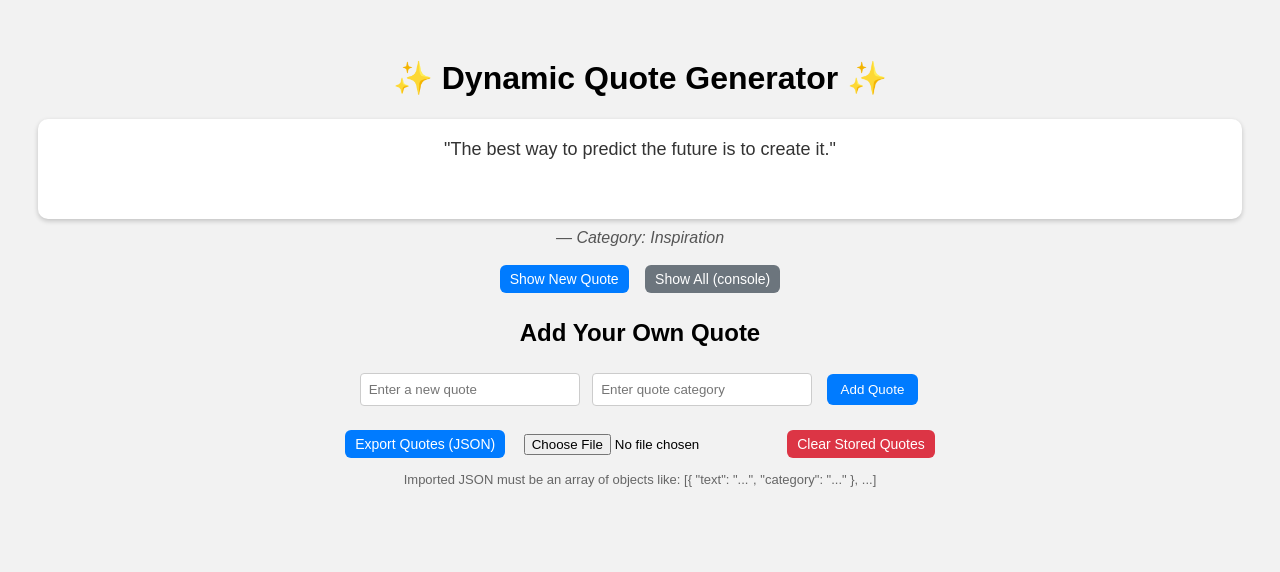
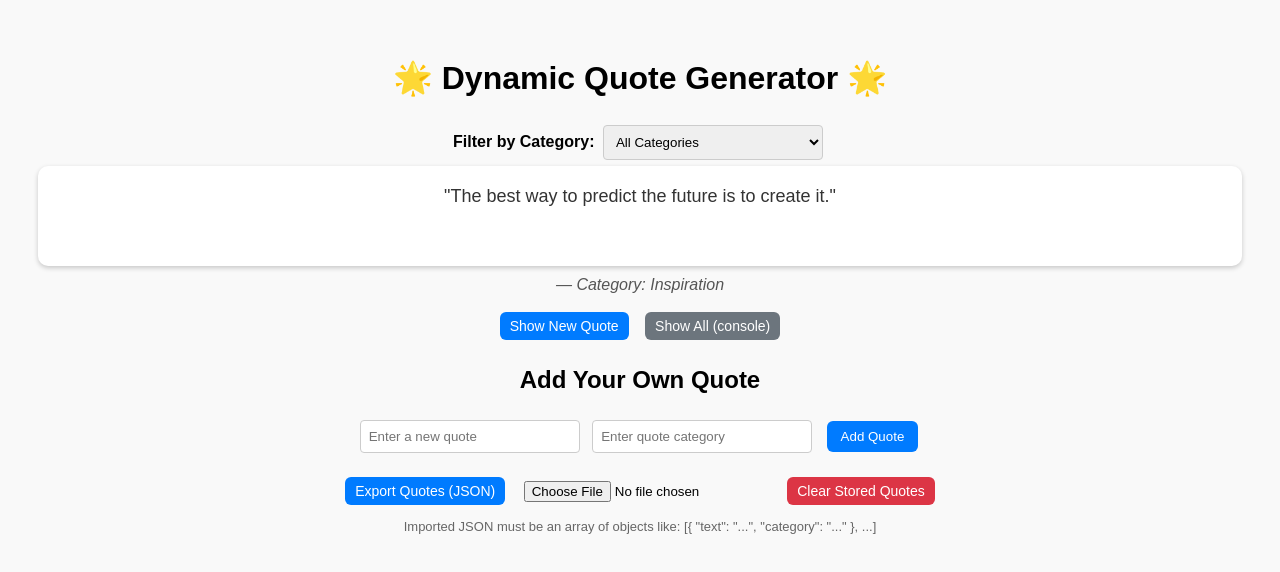
Before and after one commit to BELINDAH120/alx_fe_javascript, a plain HTML site: page dom-manipulation/index.html in a window 1280 px wide. Drawn offline with Linux system fonts and the light colour scheme.

Commit message:
Update index.html

```diff
--- a/dom-manipulation/index.html
+++ b/dom-manipulation/index.html
@@ -2,12 +2,12 @@
 <html lang="en">
 <head>
   <meta charset="UTF-8" />
-  <meta name="viewport" content="width=device-width, initial-scale=1.0"/>
-  <title>Dynamic Quote Generator</title>
+  <meta name="viewport" content="width=device-width, initial-scale=1.0" />
+  <title>Dynamic Quote Generator with Category Filter</title>
   <style>
     body {
       font-family: Arial, sans-serif;
-      background: #f2f2f2;
+      background: #f9f9f9;
       text-align: center;
       padding: 30px;
     }
@@ -29,7 +29,7 @@
     .controls, .import-export, .add-quote {
       margin-top: 12px;
     }
-    input[type="text"] {
+    input[type="text"], select {
       padding: 8px;
       margin: 6px 4px;
       border-radius: 4px;
@@ -53,10 +53,7 @@
       background: #dc3545;
     }
     button:disabled { opacity: 0.6; cursor: not-allowed; }
-    .small {
-      padding: 6px 10px;
-      font-size: 14px;
-    }
+    .small { padding: 6px 10px; font-size: 14px; }
     #importFile {
       display: inline-block;
       margin-left: 8px;
@@ -65,8 +62,18 @@
   </style>
 </head>
 <body>
-  <h1>✨ Dynamic Quote Generator ✨</h1>
+  <h1>🌟 Dynamic Quote Generator 🌟</h1>
 
+  <!-- Category Filter -->
+  <div>
+    <label for="categoryFilter"><strong>Filter by Category:</strong></label>
+    <select id="categoryFilter" onchange="filterQuotes()">
+      <option value="all">All Categories</option>
+      <!-- Categories will be dynamically populated -->
+    </select>
+  </div>
+
+  <!-- Quote Display -->
   <div id="quoteDisplay">Click "Show New Quote" to begin!</div>
   <div id="quoteCategory"></div>
 
@@ -88,7 +95,10 @@
     <button id="clearStorage" class="small danger">Clear Stored Quotes</button>
   </div>
 
-  <div class="note">Imported JSON must be an array of objects like: [{ "text": "...", "category": "..." }, ...]</div>
+  <div class="note">
+    Imported JSON must be an array of objects like:
+    [{ "text": "...", "category": "..." }, ...]
+  </div>
 
   <script src="script.js"></script>
 </body>
```
